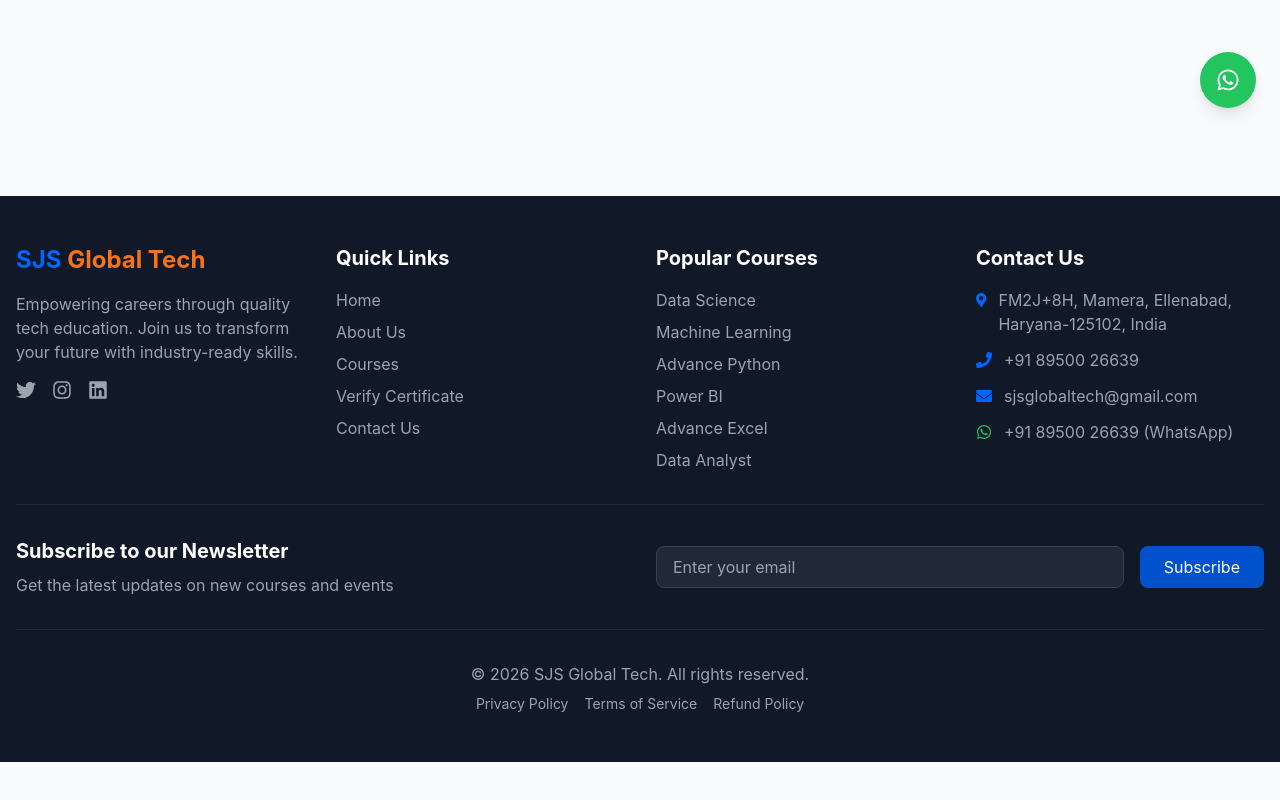
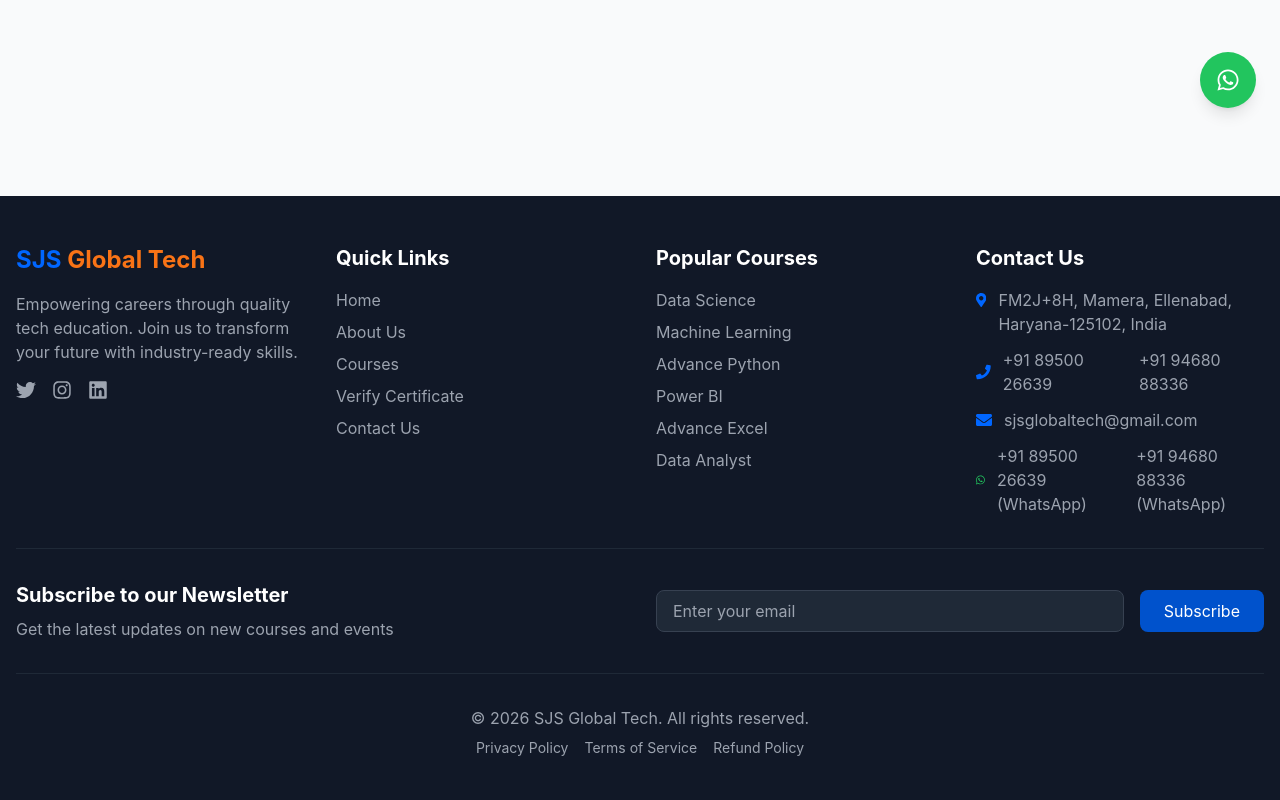
Before and after one commit to HarshdeepHanjra/sjs-frontend, a React (Vite) app: page /verify-certificate in a window 1280 px wide. Shown: the part 668-1468 px from the top of the page. Before the commit the page ends 1430 px from the top, so only its background shows below. Built offline with nearby package versions, Linux system fonts and the light colour scheme.

Commit message:
Remove start_date field

```diff
--- a/src/components/Footer.jsx
+++ b/src/components/Footer.jsx
@@ -98,6 +98,7 @@ const Footer = () => {
               <div className="flex items-center space-x-3">
                 <FaPhone className="text-primary-500" />
                 <span className="text-gray-400">+91 89500 26639</span>
+                <span className="text-gray-400">+91 94680 88336</span>
               </div>
               <div className="flex items-center space-x-3">
                 <FaEnvelope className="text-primary-500" />
@@ -106,6 +107,7 @@ const Footer = () => {
               <div className="flex items-center space-x-3">
                 <FaWhatsapp className="text-green-500" />
                 <span className="text-gray-400">+91 89500 26639 (WhatsApp)</span>
+                <span className="text-gray-400">+91 94680 88336 (WhatsApp)</span>
               </div>
             </div>
           </div>
--- a/src/pages/Contact.jsx
+++ b/src/pages/Contact.jsx
@@ -70,17 +70,32 @@ const Contact = () => {
       color: 'bg-blue-100 text-blue-600',
       action: () => window.location.href = 'mailto:sjsglobaltech@gmail.com'
     },
+    // {
+    //   icon: FaPhone,
+    //   title: 'Call Us',
+    //   details: ['+91 89500 26639','+91 94680 88336'],
+    //   color: 'bg-green-100 text-green-600',
+    //   action: () => window.location.href = 'tel:+918950026639'
+    // },
     {
       icon: FaPhone,
       title: 'Call Us',
-      details: ['+91 89500 26639'],
-      color: 'bg-green-100 text-green-600',
-      action: () => window.location.href = 'tel:+918950026639'
+      details: [
+        {
+          number: '+91 89500 26639',
+          action: () => window.location.href = 'tel:+918950026639'
+        },
+        {
+          number: '+91 94680 88336',
+          action: () => window.location.href = 'tel:+919468088336'
+        }
+      ],
+      color: 'bg-green-100 text-green-600'
     },
     {
       icon: FaWhatsapp,
       title: 'WhatsApp',
-      details: ['+91 89500 26639 (24/7 Support)'],
+      details: ['+91 89500 26639 (24/7 Support)', ],
       color: 'bg-green-100 text-green-600',
       action: () => window.open('https://wa.me/918950026639', '_blank')
     },
```
